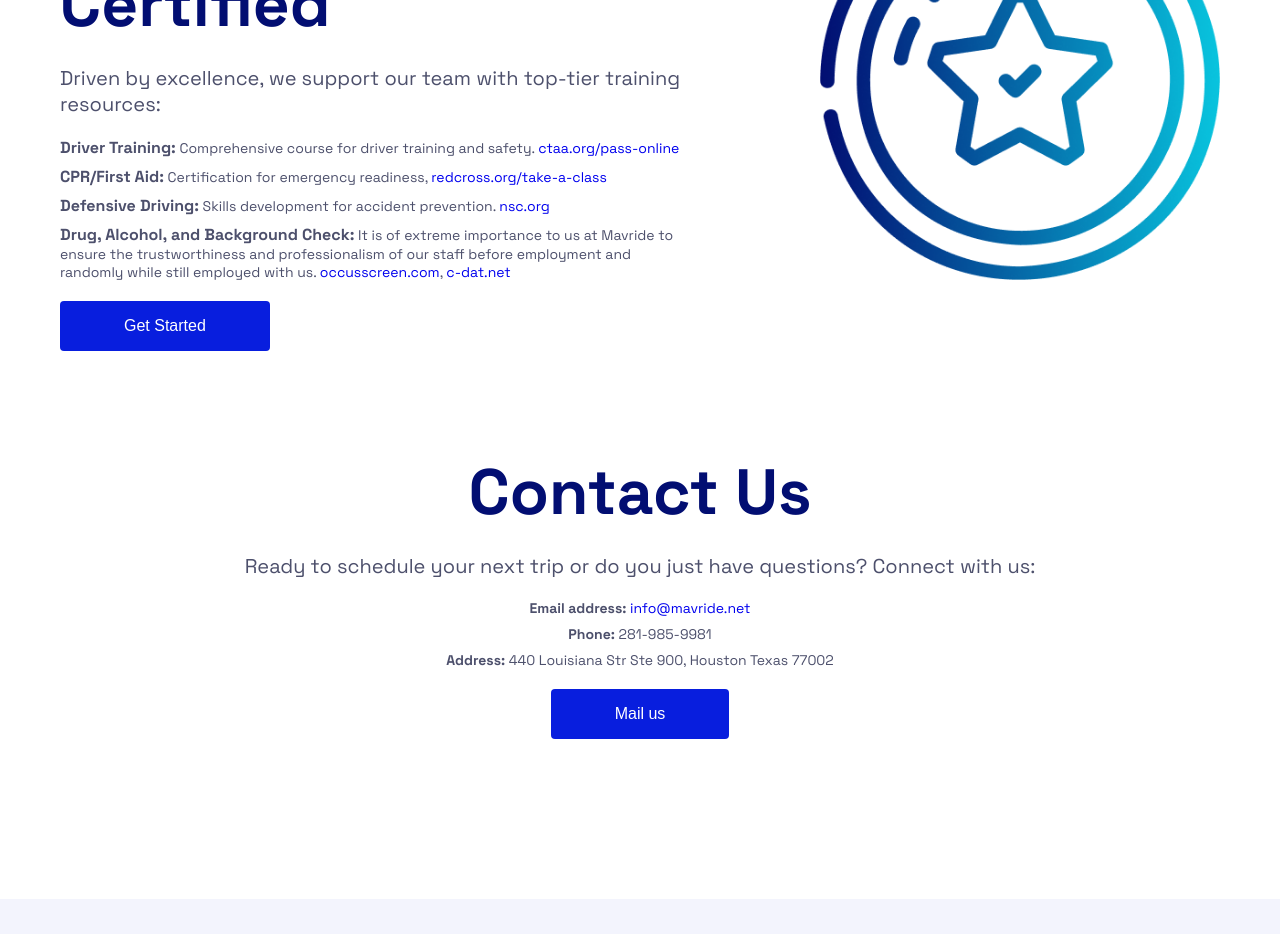
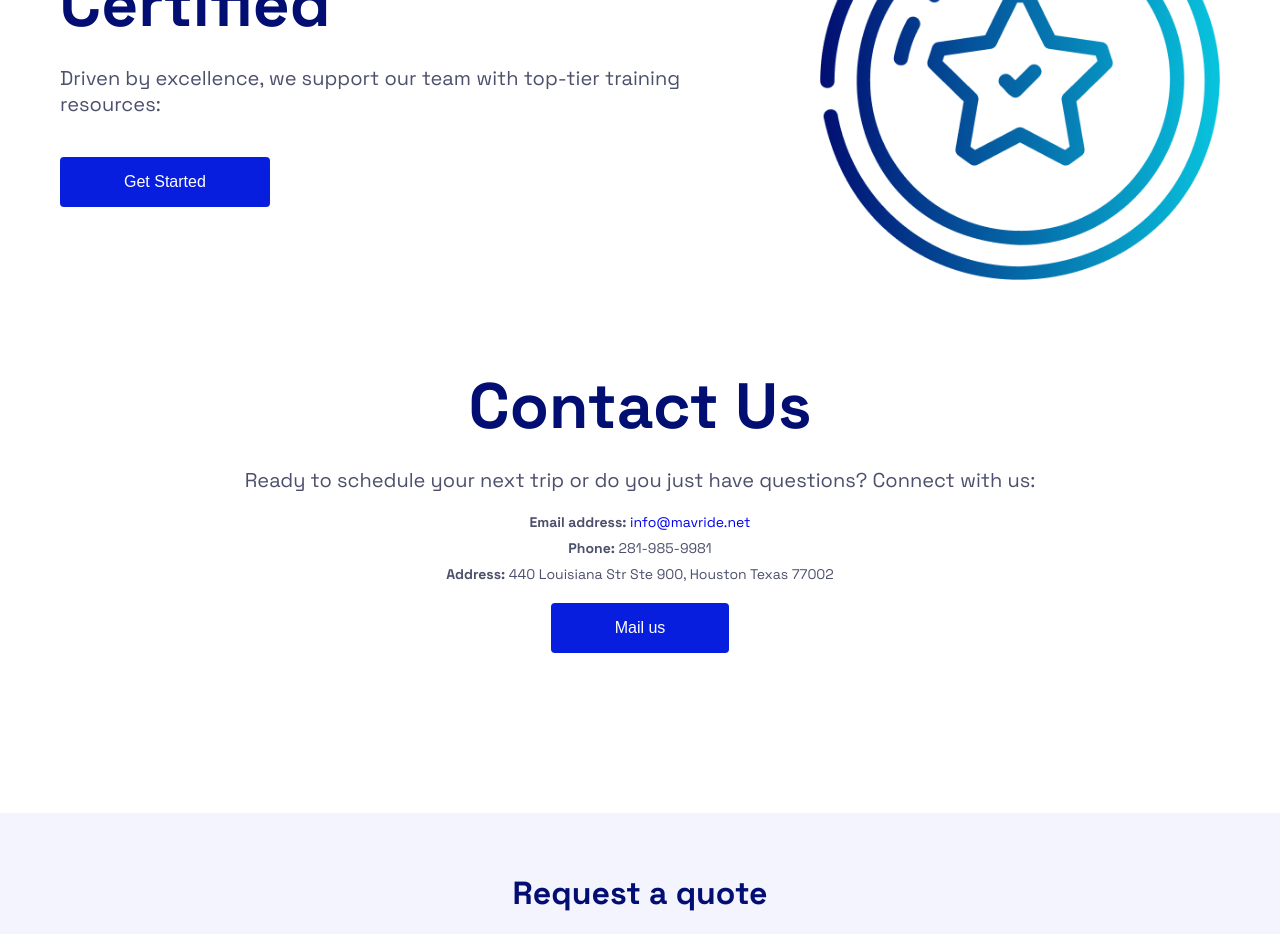
Before and after one commit to Promtech1/mavride, a Next.js app: page / in a window 1280 px wide. Shown: the part 3680-4614 px from the top of the page. Built offline with nearby package versions, Linux system fonts and the light colour scheme.

Commit message:
Latest update

```diff
--- a/components/Trained.tsx
+++ b/components/Trained.tsx
@@ -14,27 +14,7 @@ const Trained = () => {
           resources:
         </div>
         <div className="">
-          <div className="">
-            <div className="text-[14px] mt-2 text-dimgray font-extralight">
-            <span className="font-bold text-base">Driver Training:</span> Comprehensive course for driver training and
-              safety. <span className="text-blue-600"><a className="no-underline" href="https://ctaa.org/pass-online" target="_blank" rel="noreferrer">ctaa.org/pass-online</a></span>
-            </div>
-            <div className="text-[14px] mt-2 text-dimgray font-extralight">
-              <span className="font-bold text-base">CPR/First Aid:</span> Certification for emergency readiness, <span className="text-blue-600"><a className="no-underline" href="https://www.redcross.org/take-a-class" target="_blank" rel="noreferrer">redcross.org/take-a-class</a></span>
-
-            </div>
-            <div className="text-[14px] mt-2 text-dimgray font-extralight">
-              <span className="font-bold text-base">Defensive Driving:</span> Skills development for accident prevention. <span className="text-blue-600"><a className="no-underline" href="https://www.nsc.org/" target="_blank" rel="noreferrer">nsc.org</a></span>
-
-            </div>
-            <div className="text-[14px] mt-2 text-dimgray font-extralight mr-4">
-              <span className="font-black text-base ">Drug, Alcohol, and Background Check:</span> It is of extreme importance
-              to us at Mavride to ensure the trustworthiness and professionalism
-              of our staff before employment and randomly while still employed
-              with us. <span className="text-blue-600"><a className="no-underline" href="http://occusscreen.com/" target="_blank" rel="noreferrer">occusscreen.com</a></span>, <span className="text-blue-600"><a className="no-underline" href="https://c-dat.net/" target="_blank" rel="noreferrer">c-dat.net{" "}</a></span>
-            </div>
-          </div>
-          <Link href={"/join-us"}>
+          <Link href={"/Training"}>
           <button className="bg-mediumblue-100 text-white text-center p-4 px-16 my-5 text-[16px] w-fit rounded cursor-pointer ">
             Get Started
           </button>
```
